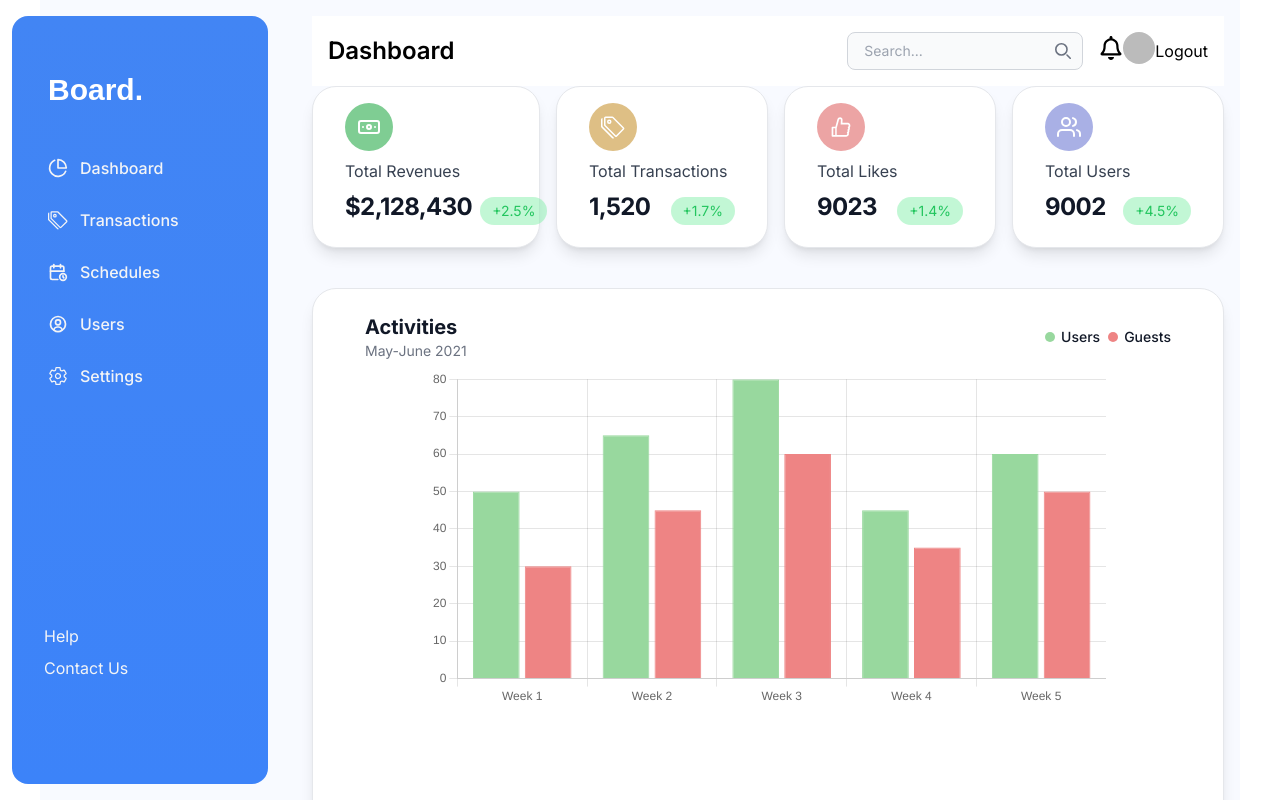
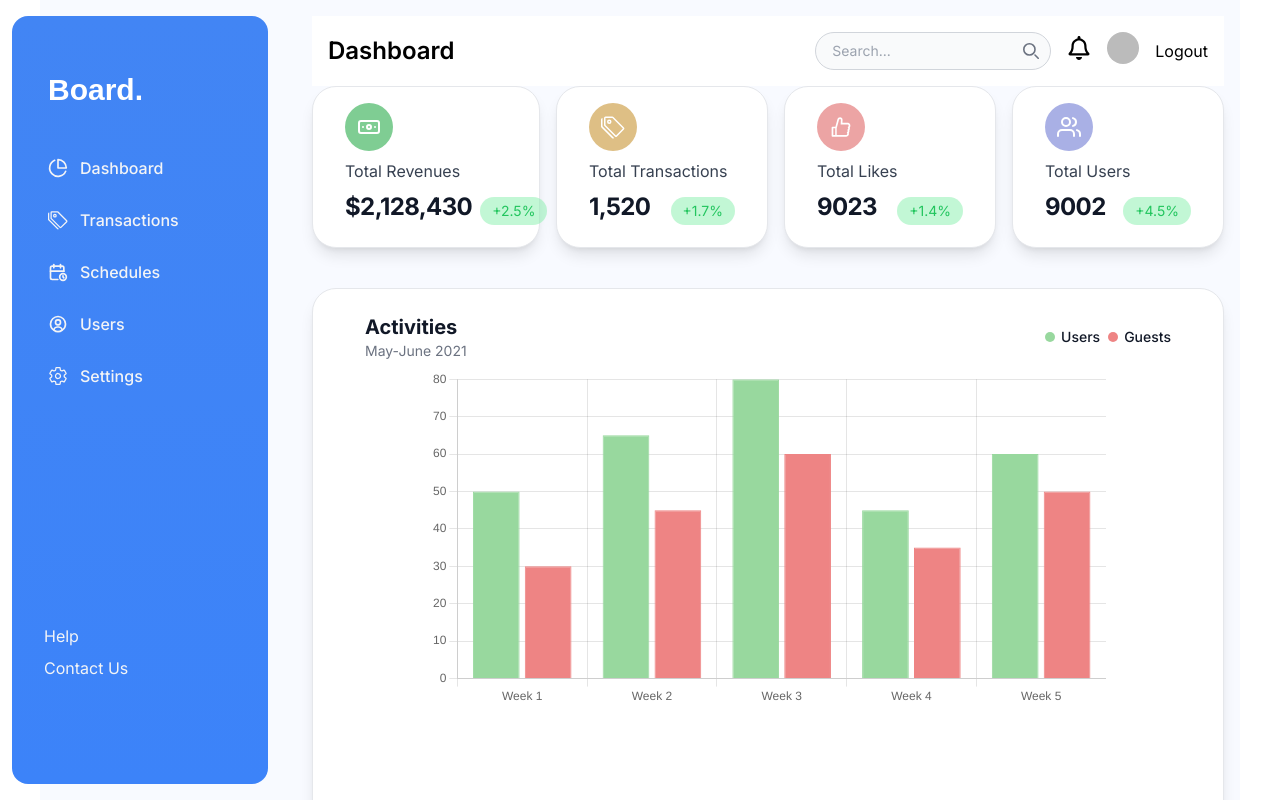
Before and after one commit to krishnaagarwal781/OpenInApp, a Next.js app: page /dashboard in a window 1280 px wide. Shown: the top 800 px of the page. Built offline with nearby package versions, Linux system fonts and the light colour scheme; no server answers; sample sign-in values are in the browser's storage.

Commit message:
Changes to be committed: 	modified:   src/app/dashboard/page.jsx

```diff
--- a/src/app/dashboard/page.jsx
+++ b/src/app/dashboard/page.jsx
@@ -175,7 +175,7 @@ const dashboard = () => {
                 <input
                   type="text"
                   id="search-navbar"
-                  className="block w-full p-2 pl-4 text-sm text-gray-900 border border-gray-300 rounded-lg bg-gray-50 focus:ring-blue-500 focus:border-blue-500"
+                  className="block w-full p-2 pl-4 text-sm text-gray-900 border border-gray-300 rounded-3xl bg-gray-50 focus:ring-blue-500 focus:border-blue-500"
                   placeholder="Search..."
                 />
                 <div className="absolute inset-y-0 right-0 flex items-center pr-3 pointer-events-none">
@@ -202,7 +202,7 @@ const dashboard = () => {
               {/* <FaUserCircle size={24} className="mt-1 ml-4" /> */}
               <div>
                 {sessionProfile ? (
-                  <img className="w-8 h-8 rounded-[50%]" src={sessionProfile} alt="User profile icon" />
+                  <img className="w-8 h-8 rounded-[50%] ml-4 mr-4" src={sessionProfile} alt="User profile icon" />
                 ) : (
                   <FaUserCircle size={24} className="mt-1 ml-4" />
                 )}
@@ -258,7 +258,7 @@ const dashboard = () => {
                 <input
                   type="text"
                   id="search-navbar"
-                  className="block w-full p-2 pl-10 text-sm text-gray-900 border border-gray-300 rounded-lg bg-gray-50 focus:ring-blue-500 focus:border-blue-500"
+                  className="block w-full p-2 pl-10 text-sm text-gray-900 border border-gray-300 rounded-3xl bg-gray-50 focus:ring-blue-500 focus:border-blue-500"
                   placeholder="Search..."
                 />
               </div>
```
